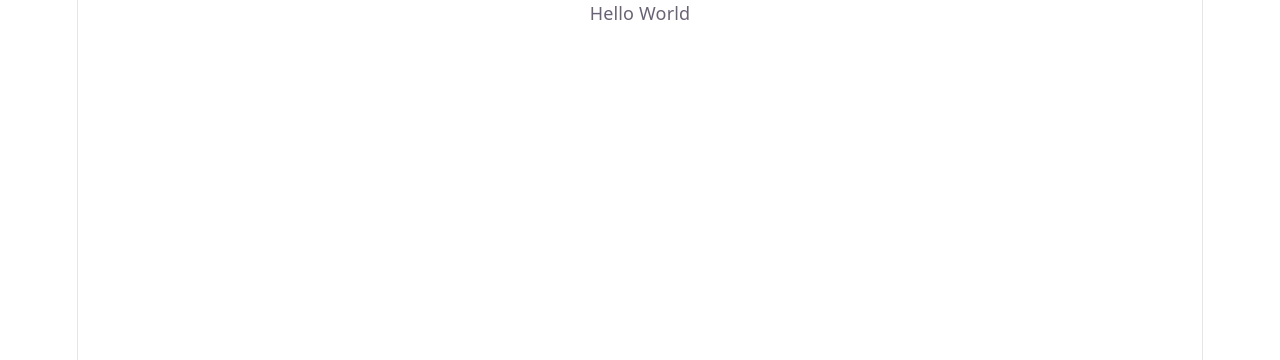
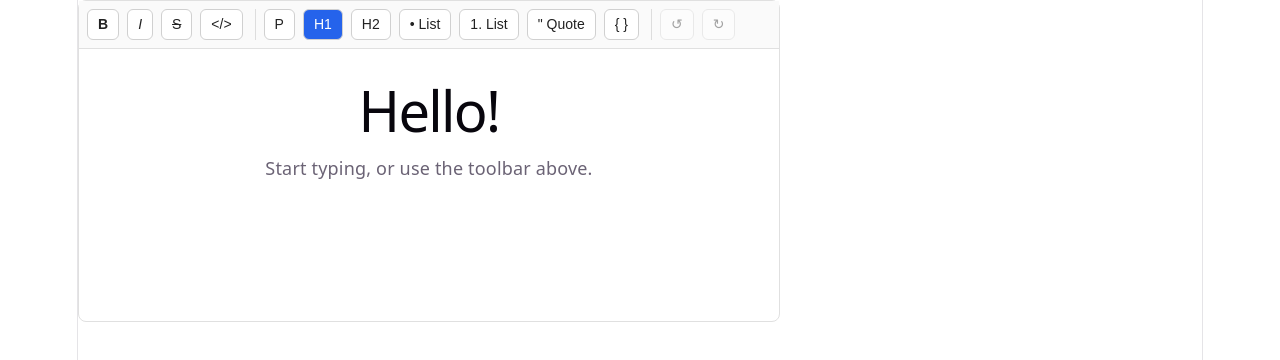
Before and after one commit to markreyno/agentdocs, a React (Vite) app: page / in a window 1280 px wide. Shown: the top 360 px of the page. Built offline with nearby package versions, Linux system fonts and the light colour scheme.

Commit message:
added test file for tool bar

```diff
--- a/src/App.tsx
+++ b/src/App.tsx
@@ -1,11 +1,11 @@
-import Tiptap from './Tiptap'
+import TiptapEditor from './TiptapEditor'
 
 const App = () => {
-    return (
-      <div className="card">
-        <Tiptap />
-      </div>
-    )
-  }
+  return (
+    <div className="card">
+      <TiptapEditor />
+    </div>
+  )
+}
 
 export default App
--- a/src/Tiptap.tsx
+++ b/src/Tiptap.tsx
@@ -1,6 +1,7 @@
-import { useEditor, EditorContent } from '@tiptap/react'
+import { useEditor, EditorContent, EditorContext } from '@tiptap/react'
 import { FloatingMenu, BubbleMenu } from '@tiptap/react/menus'
 import StarterKit from '@tiptap/starter-kit'
+import { useMemo } from 'react'
 
 const Tiptap = () => {
     const editor = useEditor({
@@ -8,13 +9,20 @@ const Tiptap = () => {
         content: '<p>Hello World</p>',
     })
 
+    const providerValue = useMemo(() => ({ editor }), [editor])
+
+
+
+
+
     return (
-        <>
+     <EditorContext.Provider value ={providerValue}>
         <EditorContent editor={editor} />
         <FloatingMenu editor={editor}>This is the floating menu</FloatingMenu>
         <BubbleMenu editor={editor}>This is the bubble menu</BubbleMenu>
-        </>
+     </EditorContext.Provider>
+
     )
 }
 
-export default Tiptap;
+export default Tiptap
--- /dev/null
+++ b/src/TiptapEditor.jsx
@@ -0,0 +1,165 @@
+import { useEditor, EditorContent } from '@tiptap/react'
+import StarterKit from '@tiptap/starter-kit'
+
+// npm install @tiptap/react @tiptap/starter-kit @tiptap/pm
+
+function ToolbarButton({ onClick, isActive, disabled, label, children }) {
+  return (
+    <button
+      type="button"
+      onClick={onClick}
+      disabled={disabled}
+      aria-label={label}
+      aria-pressed={isActive}
+      style={{
+        padding: '6px 10px',
+        marginRight: 4,
+        borderRadius: 6,
+        border: '1px solid #d0d0d0',
+        background: isActive ? '#2563eb' : '#fff',
+        color: isActive ? '#fff' : '#222',
+        cursor: disabled ? 'not-allowed' : 'pointer',
+        opacity: disabled ? 0.4 : 1,
+        fontSize: 14,
+        lineHeight: 1.2,
+      }}
+    >
+      {children}
+    </button>
+  )
+}
+
+function Toolbar({ editor }) {
+  if (!editor) return null
+
+  return (
+    <div
+      style={{
+        display: 'flex',
+        flexWrap: 'wrap',
+        gap: 4,
+        padding: 8,
+        borderBottom: '1px solid #e0e0e0',
+        background: '#fafafa',
+      }}
+    >
+      {/* --- Marks: inline formatting --- */}
+      <ToolbarButton
+        label="Bold"
+        isActive={editor.isActive('bold')}
+        onClick={() => editor.chain().focus().toggleBold().run()}
+      >
+        <b>B</b>
+      </ToolbarButton>
+      <ToolbarButton
+        label="Italic"
+        isActive={editor.isActive('italic')}
+        onClick={() => editor.chain().focus().toggleItalic().run()}
+      >
+        <i>I</i>
+      </ToolbarButton>
+      <ToolbarButton
+        label="Strikethrough"
+        isActive={editor.isActive('strike')}
+        onClick={() => editor.chain().focus().toggleStrike().run()}
+      >
+        <s>S</s>
+      </ToolbarButton>
+      <ToolbarButton
+        label="Inline code"
+        isActive={editor.isActive('code')}
+        onClick={() => editor.chain().focus().toggleCode().run()}
+      >
+        {'</>'}
+      </ToolbarButton>
+
+      <div style={{ width: 1, background: '#ddd', margin: '0 4px' }} />
+
+      {/* --- Nodes: block-level structure --- */}
+      <ToolbarButton
+        label="Paragraph"
+        isActive={editor.isActive('paragraph')}
+        onClick={() => editor.chain().focus().setParagraph().run()}
+      >
+        P
+      </ToolbarButton>
+      <ToolbarButton
+        label="Heading 1"
+        isActive={editor.isActive('heading', { level: 1 })}
+        onClick={() => editor.chain().focus().toggleHeading({ level: 1 }).run()}
+      >
+        H1
+      </ToolbarButton>
+      <ToolbarButton
+        label="Heading 2"
+        isActive={editor.isActive('heading', { level: 2 })}
+        onClick={() => editor.chain().focus().toggleHeading({ level: 2 }).run()}
+      >
+        H2
+      </ToolbarButton>
+      <ToolbarButton
+        label="Bullet list"
+        isActive={editor.isActive('bulletList')}
+        onClick={() => editor.chain().focus().toggleBulletList().run()}
+      >
+        • List
+      </ToolbarButton>
+      <ToolbarButton
+        label="Numbered list"
+        isActive={editor.isActive('orderedList')}
+        onClick={() => editor.chain().focus().toggleOrderedList().run()}
+      >
+        1. List
+      </ToolbarButton>
+      <ToolbarButton
+        label="Blockquote"
+        isActive={editor.isActive('blockquote')}
+        onClick={() => editor.chain().focus().toggleBlockquote().run()}
+      >
+        " Quote
+      </ToolbarButton>
+      <ToolbarButton
+        label="Code block"
+        isActive={editor.isActive('codeBlock')}
+        onClick={() => editor.chain().focus().toggleCodeBlock().run()}
+      >
+        {'{ }'}
+      </ToolbarButton>
+
+      <div style={{ width: 1, background: '#ddd', margin: '0 4px' }} />
+
+      {/* --- History --- */}
+      <ToolbarButton
+        label="Undo"
+        disabled={!editor.can().undo()}
+        onClick={() => editor.chain().focus().undo().run()}
+      >
+        ↺
+      </ToolbarButton>
+      <ToolbarButton
+        label="Redo"
+        disabled={!editor.can().redo()}
+        onClick={() => editor.chain().focus().redo().run()}
+      >
+        ↻
+      </ToolbarButton>
+    </div>
+  )
+}
+
+export default function BasicEditor() {
+  const editor = useEditor({
+    extensions: [StarterKit],
+    content: '<h1>Hello!</h1><p>Start typing, or use the toolbar above.</p>',
+  })
+
+  return (
+    <div style={{ border: '1px solid #e0e0e0', borderRadius: 8, maxWidth: 700 }}>
+      <Toolbar editor={editor} />
+      <EditorContent
+        editor={editor}
+        style={{ padding: 16, minHeight: 240 }}
+      />
+    </div>
+  )
+}
```
